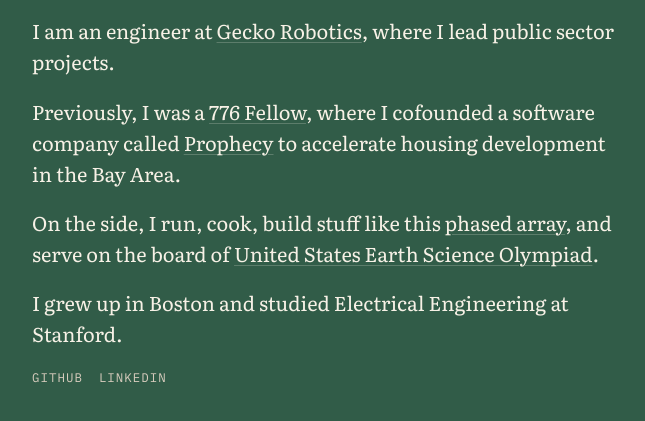
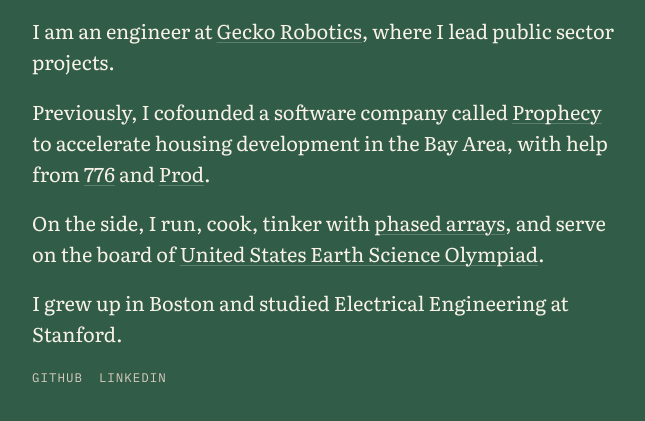
Before and after one commit to choiben314/choiben314.github.io, an Astro site: page / in a window 1280 px wide. Shown: the part 163-584 px from the top of the page, without its empty margins (312-957 px from the left). Built offline with nearby package versions, Linux system fonts and the light colour scheme; Astro itself is replaced by a stand-in of ours.

Commit message:
Tinker with tinkering

```diff
--- a/src/pages/index.astro
+++ b/src/pages/index.astro
@@ -15,14 +15,12 @@
       public sector projects.
     </p>
     <p>
-      Previously, I was a <a href="https://www.776.org/">776 Fellow</a>, where
-      I cofounded a software company called
+      Previously, I cofounded a software company called
       <a href="https://www.prophecygov.com/">Prophecy</a> to accelerate housing
-      development in the Bay Area.
+      development in the Bay Area, with help from <a href="https://www.776.org/">776</a> and <a href="https://prod.so/">Prod</a>.
     </p>
     <p>
-      On the side, I run, cook, build stuff like this
-      <a href="/acoustic">phased array</a>, and serve on the board of
+      On the side, I run, cook, tinker with <a href="/acoustic">phased arrays</a>, and serve on the board of
       <a href="https://useso.org/">United States Earth Science Olympiad</a>.
     </p>
     <p>I grew up in Boston and studied Electrical Engineering at Stanford.</p>
```
